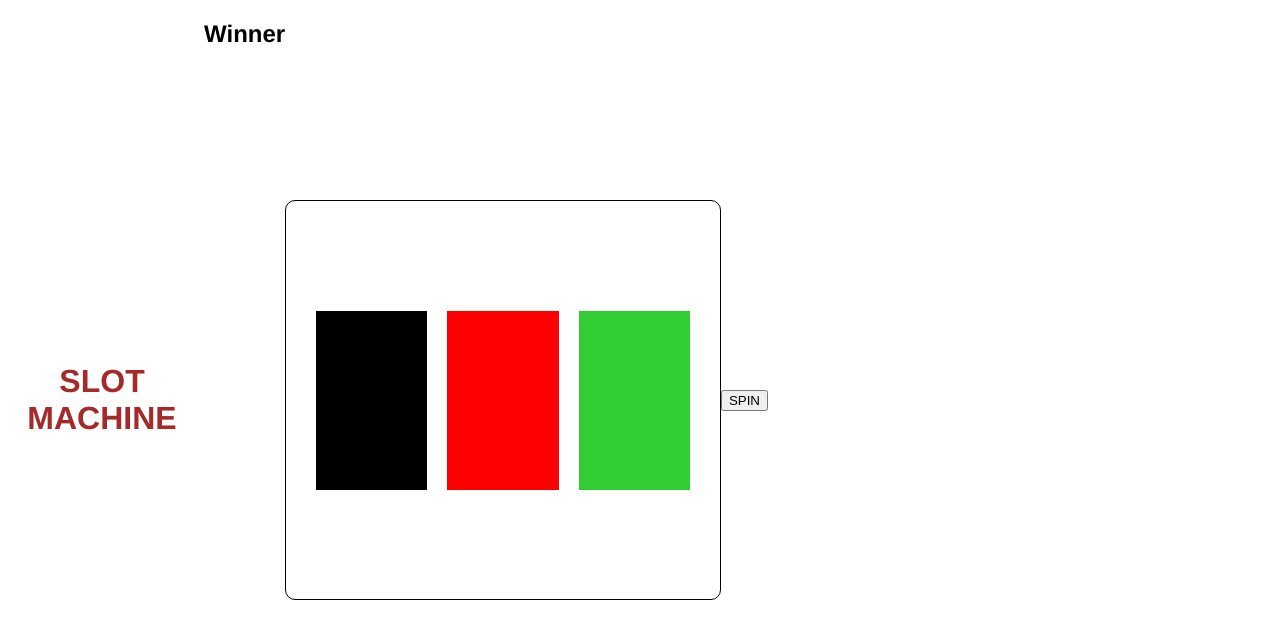
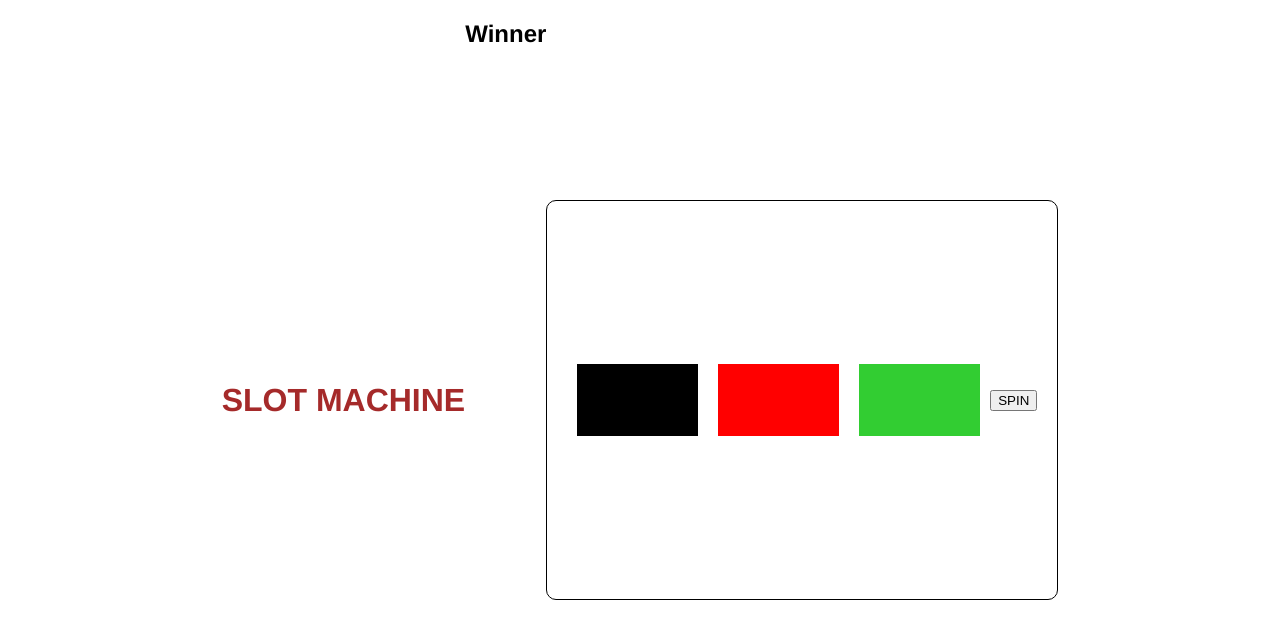
Before and after one commit to Larzinew/project-1, a plain HTML site: page index.html in a window 1280 px wide. Drawn offline with Linux system fonts and the light colour scheme.

Commit message:
js start

```diff
--- a/css/style.css
+++ b/css/style.css
@@ -38,7 +38,7 @@
 
 
   #reel1 {
-    height: 50%;
+    height: 20%;
     width: 30%;
     display: flex;
     justify-content: center;
@@ -48,7 +48,7 @@
   }
 
   #reel2 {
-    height: 50%;
+    height: 20%;
     width: 30%;
     margin: 10px;
     display: flex;
@@ -58,7 +58,7 @@
   }
 
   #reel3 {
-    height: 50%;
+    height: 20%;
     width: 30%;
     margin: 10px;
     display: flex;
@@ -67,9 +67,9 @@
 
   }
 
-  .spin-button {
+  spin-button {
       display: flex;
-      align-self: flex-;
+      align-self: flex-end;
       margin-right: 40%;
       margin-top: 0%;
   }
--- a/index.html
+++ b/index.html
@@ -15,8 +15,9 @@
         <div id="reel1"></div>
         <div id="reel2"></div>
         <div id="reel3"></div>
+        <div id="spin-button"><button>SPIN</button></div>
     </div>
-    <div class="spin-button"><button>SPIN</button></div>
+
 
 </body>
 </html>
```
Also changed, not shown: js/main.js (+13 -0 lines).
